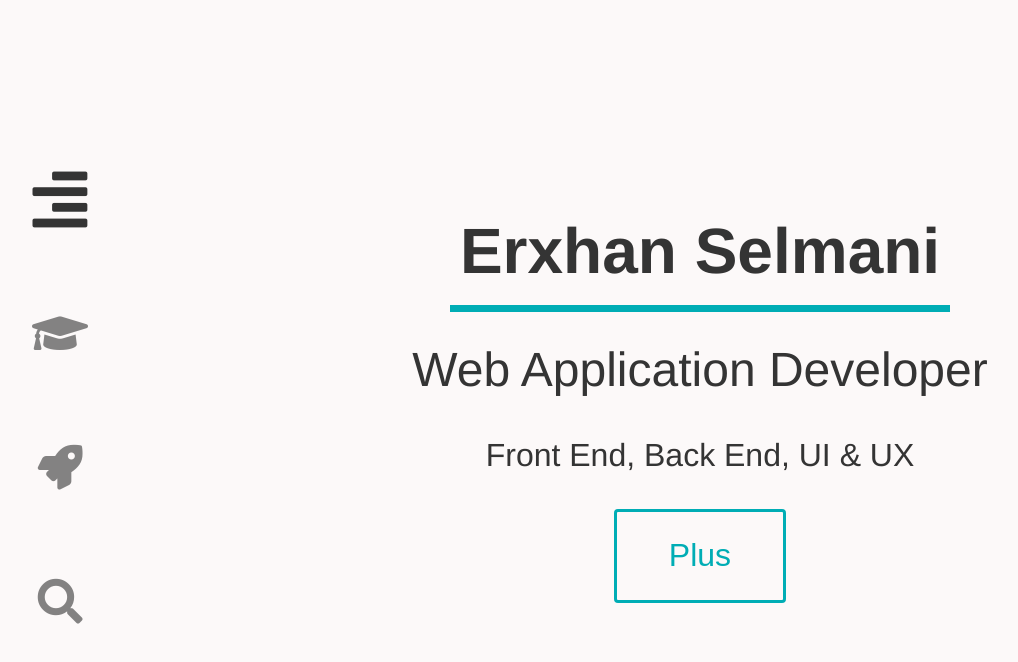
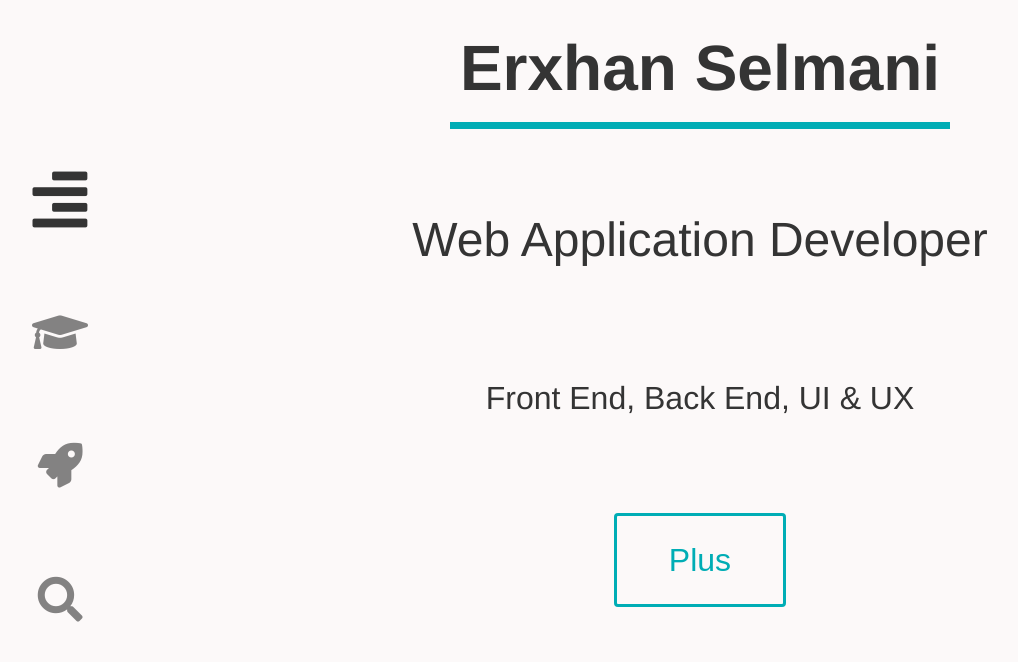
Before and after one commit to Erxhan/Portfolio, a React (Create React App) app: page / in a window 1280 px wide. Shown: the top 662 px of the page, without its empty margins (4-1022 px from the left). Built offline with nearby package versions, Linux system fonts and the light colour scheme.

Commit message:
Style changes

```diff
--- a/src/components/Content.css
+++ b/src/components/Content.css
@@ -1,8 +1,9 @@
 .page {
   text-align: center;
-  margin: 25vh auto;
-  max-height: 100%;
-  max-width: 100%;
+  /* margin: 25vh auto; */
+  display: grid;
+  grid-template-rows: repeat(4, 20vh);
+  align-items: center;
 }
 
 .show {
--- a/src/components/pages/Page1.css
+++ b/src/components/pages/Page1.css
@@ -51,8 +51,8 @@
   box-shadow: 0px 0px 5px 1px #00ADB5;
   background: #FCF9F9;
   z-index: 3;
-  top: 25vh;
-  left: 25vw;
+  top: 25%;
+  left: 25%;
   max-width: 65vw;
   text-align: left;
   border-radius: 8px;
@@ -65,7 +65,7 @@
   position: absolute;
   top: 0;
   left: 0;
-  background-color: rgba(0, 0, 0, 0.4);
+  background-color: rgba(52, 52, 52, 0.2);
   width: 100vw;
   height: 100vh;
   z-index: 2;
```
